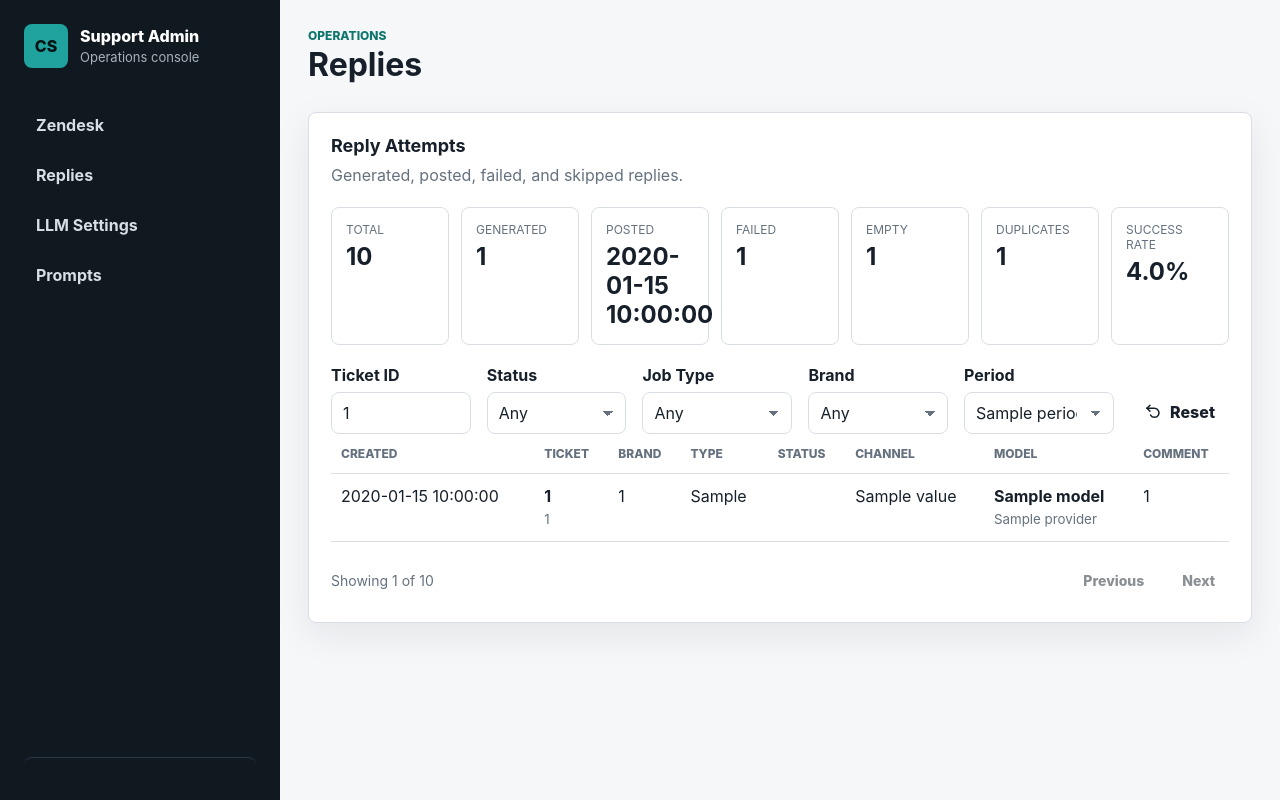
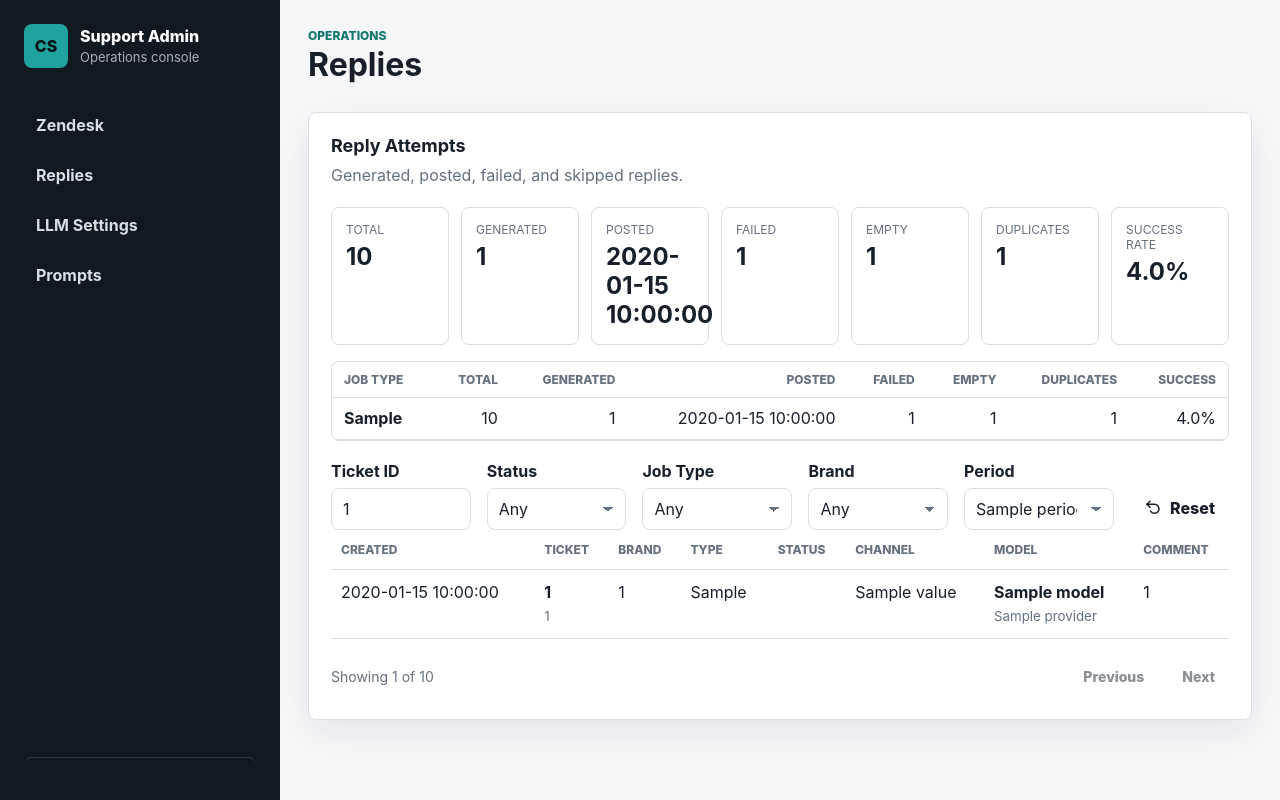
Before and after one commit to jendox/cs_ai, a FastAPI app: template src/web_admin/templates/replies.html in a window 1280 px wide. Run offline with FastAPI, Linux system fonts and the light colour scheme; the template is opened without the code that fills it: most values are stand-ins (such as "Sample title", 1, 10 or a date in 2020); parts of the project's set-up code (start-up, migrations or seed data) failed here and were passed over.

Commit message:
Add reply attempts job breakdown

```diff
--- a/src/db/repositories/__init__.py
+++ b/src/db/repositories/__init__.py
@@ -7,6 +7,7 @@ from .our_posts import OurPostsRepository
 from .reply_attempts import (
     ReplyAttemptCreate,
     ReplyAttemptFilters,
+    ReplyAttemptJobSummary,
     ReplyAttemptListResult,
     ReplyAttemptSummary,
     TicketReplyAttemptNotFound,
@@ -25,6 +26,7 @@ __all__ = [
     "LocksRepository",
     "OurPostsRepository",
     "ReplyAttemptCreate",
+    "ReplyAttemptJobSummary",
     "TicketReplyAttemptNotFound",
     "TicketReplyAttemptsRepository",
     "ReplyAttemptFilters",
--- a/src/web_admin/static/admin.css
+++ b/src/web_admin/static/admin.css
@@ -952,6 +952,27 @@ input[type="number"]::-webkit-inner-spin-button {
   line-height: 1.2;
 }
 
+.summary-breakdown {
+  margin: -4px 0 20px;
+  border: 1px solid var(--line);
+  border-radius: 8px;
+  background: var(--surface);
+}
+
+.breakdown-table {
+  min-width: 760px;
+}
+
+.breakdown-table th,
+.breakdown-table td {
+  padding: 10px 12px;
+}
+
+.breakdown-table td:not(:first-child),
+.breakdown-table th:not(:first-child) {
+  text-align: right;
+}
+
 .timeline {
   display: grid;
   gap: 14px;
--- a/src/web_admin/templates/replies.html
+++ b/src/web_admin/templates/replies.html
@@ -43,6 +43,39 @@
       <strong>{{ "%.1f"|format(summary.success_rate) }}%</strong>
     </div>
   </div>
+
+  {% if summary.job_summaries %}
+    <div class="summary-breakdown table-wrap">
+      <table class="data-table breakdown-table">
+        <thead>
+          <tr>
+            <th>Job Type</th>
+            <th>Total</th>
+            <th>Generated</th>
+            <th>Posted</th>
+            <th>Failed</th>
+            <th>Empty</th>
+            <th>Duplicates</th>
+            <th>Success</th>
+          </tr>
+        </thead>
+        <tbody>
+          {% for item in summary.job_summaries %}
+            <tr>
+              <td><strong>{{ item.job_type }}</strong></td>
+              <td>{{ item.total }}</td>
+              <td>{{ item.generated_count }}</td>
+              <td>{{ item.posted_count }}</td>
+              <td>{{ item.failed_count }}</td>
+              <td>{{ item.empty_count }}</td>
+              <td>{{ item.duplicate_count }}</td>
+              <td>{{ "%.1f"|format(item.success_rate) }}%</td>
+            </tr>
+          {% endfor %}
+        </tbody>
+      </table>
+    </div>
+  {% endif %}
 
   <form class="form filters-form" method="get" action="/admin/replies" data-auto-filter-form>
     <label class="field">
```
Also changed, not shown: src/db/repositories/reply_attempts.py (+60 -1 lines).
